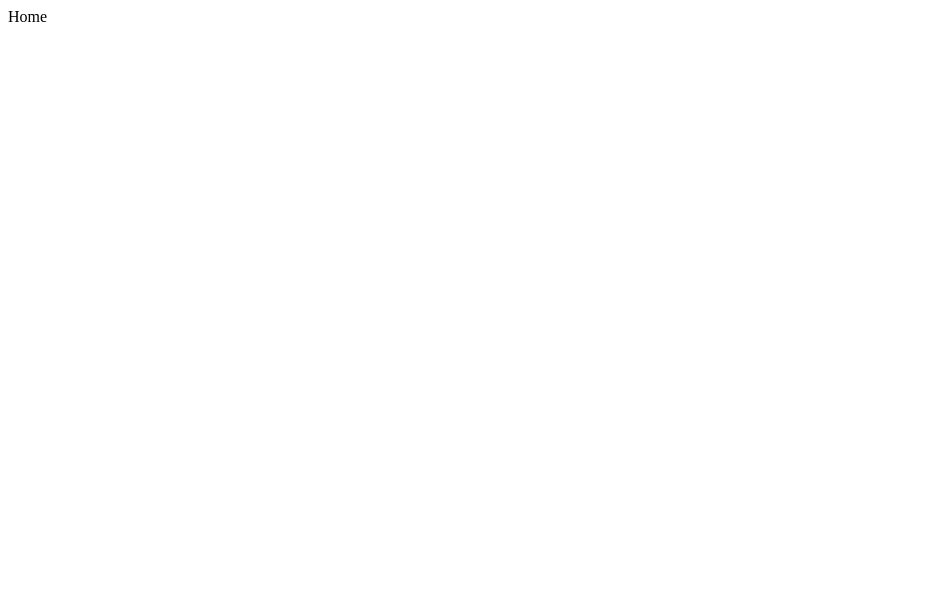
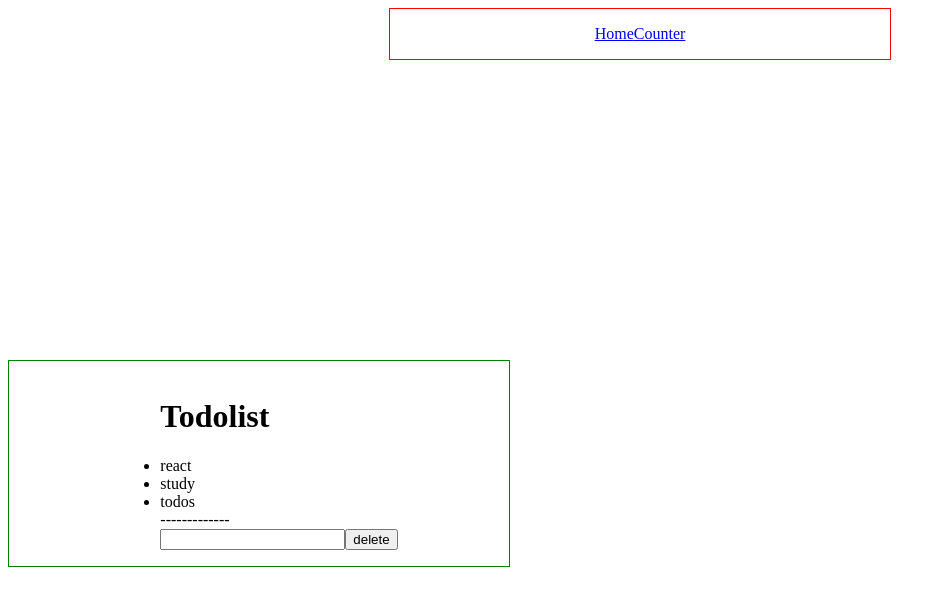
Before and after one commit to jaehokim12/Klounge-todolist, a React (Create React App) app: page / in a window 1280 px wide. Shown: the top 606 px of the page, without its empty margins (0-946 px from the left). Built offline with nearby package versions, Linux system fonts and the light colour scheme.

Commit message:
setting up for pre start

```diff
--- a/src/App.js
+++ b/src/App.js
@@ -1,29 +1,20 @@
-import React ,{Component} from 'react';
-import Home from './routes/home'
-import Counter from './routes/counter'
-import {
-  BrowserRouter as Router,
-  Switch,
-  Route,
-  Link
-} from "react-router-dom";
+import React, { Component } from 'react';
+import Home from './routes/home';
+import Counter from './routes/counter';
+import { BrowserRouter as Router, Switch, Route } from 'react-router-dom';
+import Nav from '../src/components/Nav';
 
-
-class App extends Component{
-
-  render(){
-    return(
+class App extends Component {
+  render() {
+    return (
       <Router>
+        <Nav />
         <Switch>
-          <Route exact path="/">
-            <Home />
-          </Route>
-          <Route path="/Counter">
-            <Counter />
-          </Route>
+          <Route exact path="/" component={Home} />
+          <Route path="/Counter" component={Counter} />
         </Switch>
       </Router>
-    )
+    );
   }
 }
 
--- /dev/null
+++ b/src/components/Nav.css
@@ -0,0 +1,10 @@
+.Container {
+  width: 500px;
+  height: 50px;
+  margin: 0 auto;
+  display: flex;
+  justify-content: center;
+  flex-direction: row;
+  align-items: center;
+  border: 1px solid red;
+}
--- a/src/components/Nav.js
+++ b/src/components/Nav.js
@@ -0,0 +1,33 @@
+import React, { Component } from 'react';
+import { Link } from 'react-router-dom';
+import './Nav.css';
+class Nav extends Component {
+  constructor(props) {
+    super(props);
+    this.state = {
+      navlist: [
+        { to: '/', title: 'Home' },
+        { to: '/Counter', title: 'Counter' },
+      ],
+    };
+  }
+  render() {
+    return (
+      <div className="Container">
+        {this.state.navlist.map((navlist, index) => (
+          // <button key={index} onClick={()=>{
+          //         <NavLink exact to={navlist.to}/>
+          //     }
+          // }>
+          //         {navlist.title}
+          // </button>
+          <div key={index}>
+            <Link to={navlist.to}>{navlist.title}</Link>
+          </div>
+        ))}
+      </div>
+    );
+  }
+}
+
+export default Nav;
--- /dev/null
+++ b/src/components/Todo.css
@@ -0,0 +1,9 @@
+.navContainer {
+  margin-top: 300px;
+  width: 500px;
+  display: flex;
+  justify-content: center;
+  flex-direction: row;
+  align-items: center;
+  border: 1px solid green;
+}
--- /dev/null
+++ b/src/components/Todo.js
@@ -0,0 +1,55 @@
+import React, { Component } from 'react';
+import './Todo.css';
+class Todo extends Component {
+  constructor(props) {
+    super(props);
+    this.state = {
+      todolists: [
+        { id: 0, title: 'react' },
+        { id: 1, title: 'study' },
+        { id: 2, title: 'todos' },
+      ],
+      menu: [
+        { id: 0, title: '생성' },
+        { id: 1, title: '버튼' },
+      ],
+      text: '',
+    };
+  }
+
+  render() {
+    // console.log(this.state.text);
+
+    const addTodoList = e => {
+      e.preventDefault();
+      console.log('submit action');
+      this.setState();
+    };
+
+    return (
+      <div className="navContainer">
+        <ul className="">
+          <h1>Todolist</h1>
+          {this.state.todolists.map((list, id) => (
+            <li key={id}>{list.title}</li>
+          ))}
+          -------------
+          <form onSubmit={addTodoList}>
+            <input
+              type="text"
+              value={this.state.text}
+              onChange={e => {
+                this.setState({ text: e.target.value });
+              }}
+            />
+            <button type="submit">{`delete`}</button>
+          </form>
+        </ul>
+        {/* 입력받은값을 생성버튼을눌러 새로운스테이트값으로저장
+
+                     삭제버튼을 누르면  */}
+      </div>
+    );
+  }
+}
+export default Todo;
--- a/src/routes/home.js
+++ b/src/routes/home.js
@@ -1,20 +1,13 @@
-import React,{Component} from 'react';
-
+import React, { Component } from 'react';
+import Todo from '../components/Todo';
 
 class Home extends Component {
-
-    // constructor(props){
-    //         super(props)
-    //         this.state={
-
-    //         }
-    // }
-    render(){
-        return(
-            <div>
-                Home
-            </div>
-        )
-    }
+  render() {
+    return (
+      <div>
+        <Todo />
+      </div>
+    );
+  }
 }
 export default Home;
```
Also changed, not shown: src/routes/counter.js (+3 -9 lines).
